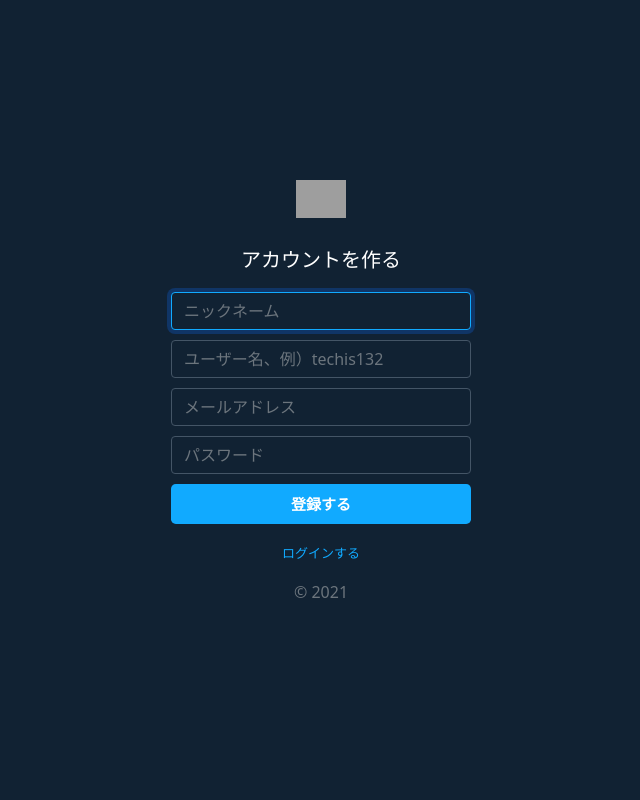
After one commit to f04k04369/TwitterClone, a PHP site: page /sign-up.php in a window 1280 px wide. The commit adds this page. Shown: the whole page, without its empty margins (319-959 px from the left). Run offline with PHP 8.4, Linux system fonts and the light colour scheme; grey boxes are pictures that could not be loaded.

Commit message:
会員登録＆ログイン画面

```diff
--- a/Views/css/style.css
+++ b/Views/css/style.css
@@ -1,6 +1,9 @@
 /*****
 全体
 ***/
+html {
+    height:100%;
+}
 .container {
     display: flex;
     justify-content: center;
@@ -44,6 +47,8 @@
 }
 
 a {
+    font-size: 13px;
+    color: #1af;
     text-decoration: none;
 }
 
@@ -100,8 +105,9 @@ a {
     .side .side-inner img.post-tweet {
         width: 100%;
     }
-    .side .side-inner .my-icon img{
-        width:90%;
+
+    .side .side-inner .my-icon img {
+        width: 90%;
     }
 }
 
@@ -240,12 +246,54 @@ a {
     color: #444;
 }
 
-@media screen and (max-width: 500px){
-    .home .tweet-list .tweet .user{
+@media screen and (max-width: 500px) {
+    .home .tweet-list .tweet .user {
         width:60px;
         padding: 5px 10px 10px 5px;
     }
-    .bottom-area .btn{
-        margin-top:10px;
+
+    .bottom-area .btn {
+        margin-top: 10px;
     }
 }
+
+
+/*
+会員登録(ログイン画面共有)
+****/
+body.signup{
+    display: flex;
+    align-items: center;
+    padding-top: 40px;
+    padding-bottom: 40px;
+    height: 100%;
+}
+.signup{
+    background-color: #123;
+    color: #fff;
+}
+.signup .form-signup{
+    width: 100%;
+    max-width: 330px;
+    padding: 15px;
+    margin: auto;
+}
+.signup .logo-white{
+    margin-bottom: 30px;
+    width: 50px;
+}
+.signup h1{
+    font-size: 20px;
+    margin-bottom: 20px;
+}
+.signup input{
+    margin-bottom: 10px;
+    background-color: #123;
+    border-color: #456;
+    color: #fff;
+}
+.signup input:focus{
+    background-color: #123;
+    border-color: #1af;
+    color: #fff;
+}
--- /dev/null
+++ b/Views/sign-up.php
@@ -0,0 +1,33 @@
+<!DOCTYPE html>
+<html lang="ja">
+
+<head>
+    <meta charset="UTF-8">
+    <meta http-equiv="X-UA-Compatible" content="IE=edge">
+    <meta name="viewport" content="width=device-width, initial-scale=1.0">
+    <link rel="icon" href="../Views/img/logo-twitterblue.svg">
+<!-- Bootstrap CSS -->
+    <link href="https://cdn.jsdelivr.net/npm/bootstrap@5.0.0-beta1/dist/css/bootstrap.min.css" rel="stylesheet" integrity="sha384-giJF6kkoqNQ00vy+HMDP7azOuL0xtbfIcaT9wjKHr8RbDVddVHyTfAAsrekwKmP1" crossorigin="anonymous">
+<!--css呼び出し-->
+    <link rel="stylesheet" href="../Views/css/style.css">
+
+<!--タイトル表示-->
+    <title>会員登録画面 / Twitterクローン</title>
+    <meta name="description" content="会員登録画面です">
+</head>
+<body class="signup text-center">
+    <main class="form-signup">
+        <form action="sign-up.php" method="post">
+            <img src="../Views/img/logo-white.svg" alt="" class="logo-white">
+            <h1>アカウントを作る</h1>
+            <input type="text" class="form-control" name="nickname" placeholder="ニックネーム" maxlength="50" required autofocus>
+            <input type="text" class="form-control" name="name" placeholder="ユーザー名、例）techis132" maxlength="50" required>
+            <input type="email" class="form-control" name="email" placeholder="メールアドレス" maxlength="254" required >
+            <input type="password" class="form-control" name="password" placeholder="パスワード" minlecgth="4" maxlength="50" required>
+            <button class="w-100 btn btn-lg" type="submit">登録する</button>
+            <p class="mt-3 mb-2"><a href="sign-in.php">ログインする</a></p>
+            <p class="mt-2 mt-3 text-muted">&copy; 2021</p>
+        </form>
+    </main>
+</body>
+</html>
```
Also changed, not shown: Views/home.php (+24 -5 lines), Views/js/likes.js (added, +33 -0 lines), Views/sign-in.php (added, +31 -0 lines).
